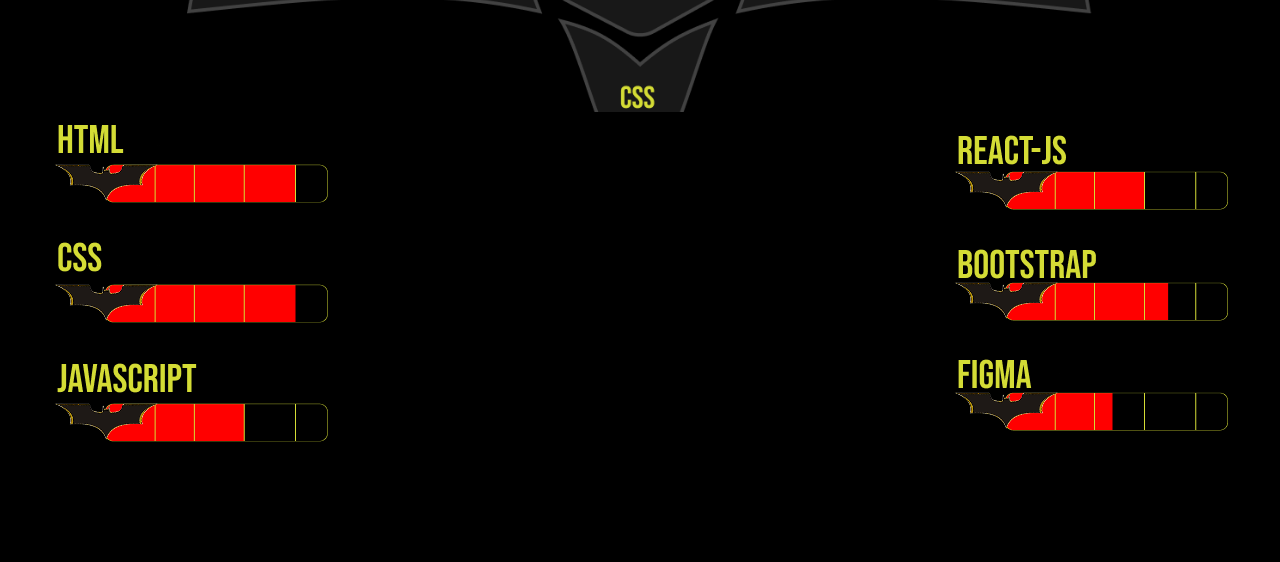
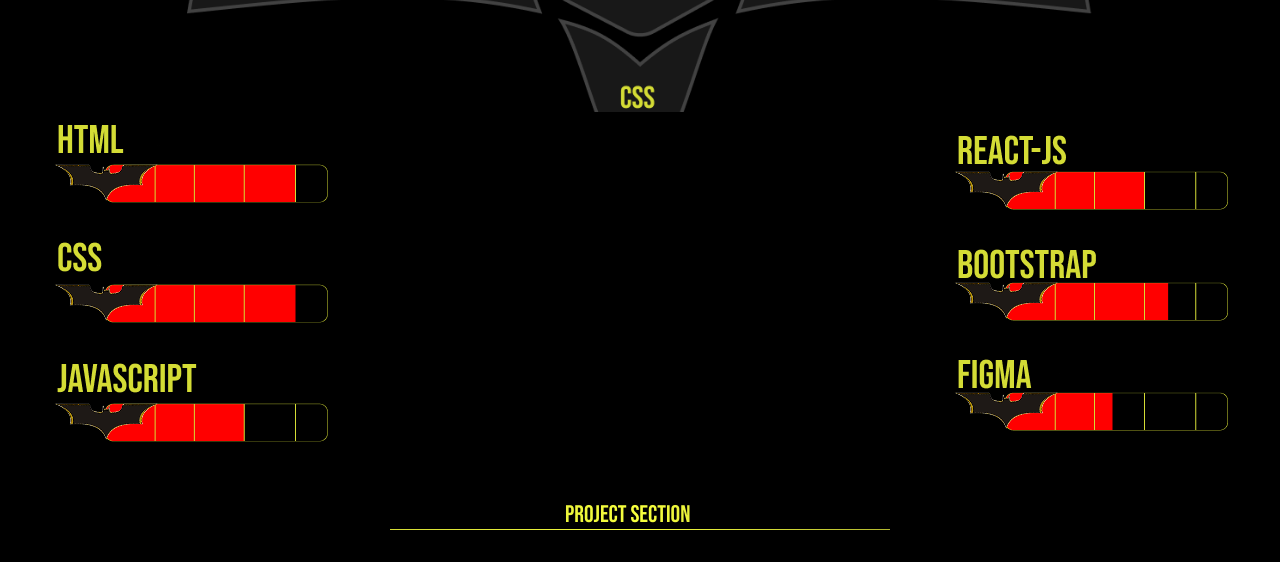
Before and after one commit to muraliinc/all-projects-frontend, a React (Vite) app in the folder Portfolio-MURALI/: page / in a window 1280 px wide. Shown: the part 2653-3215 px from the top of the page. Before the commit the page ends 3153 px from the top, so only its background shows below. Built offline with nearby package versions, Linux system fonts and the light colour scheme.

Commit message:
Portfoliio making section started

```diff
--- a/Portfolio-MURALI/src/App.jsx
+++ b/Portfolio-MURALI/src/App.jsx
@@ -2,6 +2,7 @@
 import About from "./components/About/About";
 import Hero from "./components/HERO/Hero";
 import Navbar from "./components/NAVBAR/Navbar";
+import Portfolio_M from "./components/Portfoliio-making/Portfolio";
 import Project from "./components/Project/Project";
 import Skill from "./components/Skills/Skill";
 
@@ -13,6 +14,7 @@
       <About/>
       <Project/>
       <Skill/>
+      <Portfolio_M/>
     </>
   );
 }
--- a/Portfolio-MURALI/src/components/Portfoliio-making/Portfolio.css
+++ b/Portfolio-MURALI/src/components/Portfoliio-making/Portfolio.css
@@ -0,0 +1,11 @@
+.portfolio-making{
+    height: 100vh;
+
+    width: 100%;
+}
+
+.portfolio-inside-container{
+      padding-top: 20px;
+    max-width: 1000px;
+  margin: 0 auto;
+}
--- a/Portfolio-MURALI/src/components/Portfoliio-making/Portfolio.jsx
+++ b/Portfolio-MURALI/src/components/Portfoliio-making/Portfolio.jsx
@@ -0,0 +1,14 @@
+import React from 'react'
+import"./Portfolio.css"
+export default function Portfolio_M() {
+  return (
+   <section className='portfolio-making'>
+     <div className='title-tag-wrapper'>
+        <h1 className='title-tag-sections'> project section</h1>
+      <span className='title-tag-sections-line' /></div>
+      <div className="portfolio-inside-container">
+      </div>
+
+   </section>
+  )
+}
--- a/Portfolio-MURALI/src/components/Skills/Skill.jsx
+++ b/Portfolio-MURALI/src/components/Skills/Skill.jsx
@@ -24,14 +24,11 @@
             <img className='skill-icons' src={image1} alt="html-icon" />
             <img className='skill-icons' src={image2} alt="css-icon" />
             <img className='skill-icons' src={image3} alt="javascript-icon" />
-
           </div>
           <div className='skill-image-right box1'>
             <img className='skill-icons' src={image4} alt="reactjs-icon" />
             <img className='skill-icons'  src={image5} alt="bootstrap-icon" />
             <img className='skill-icons' src={image6} alt="figma-icon" />
-
-
           </div>
 
         </div>
```
